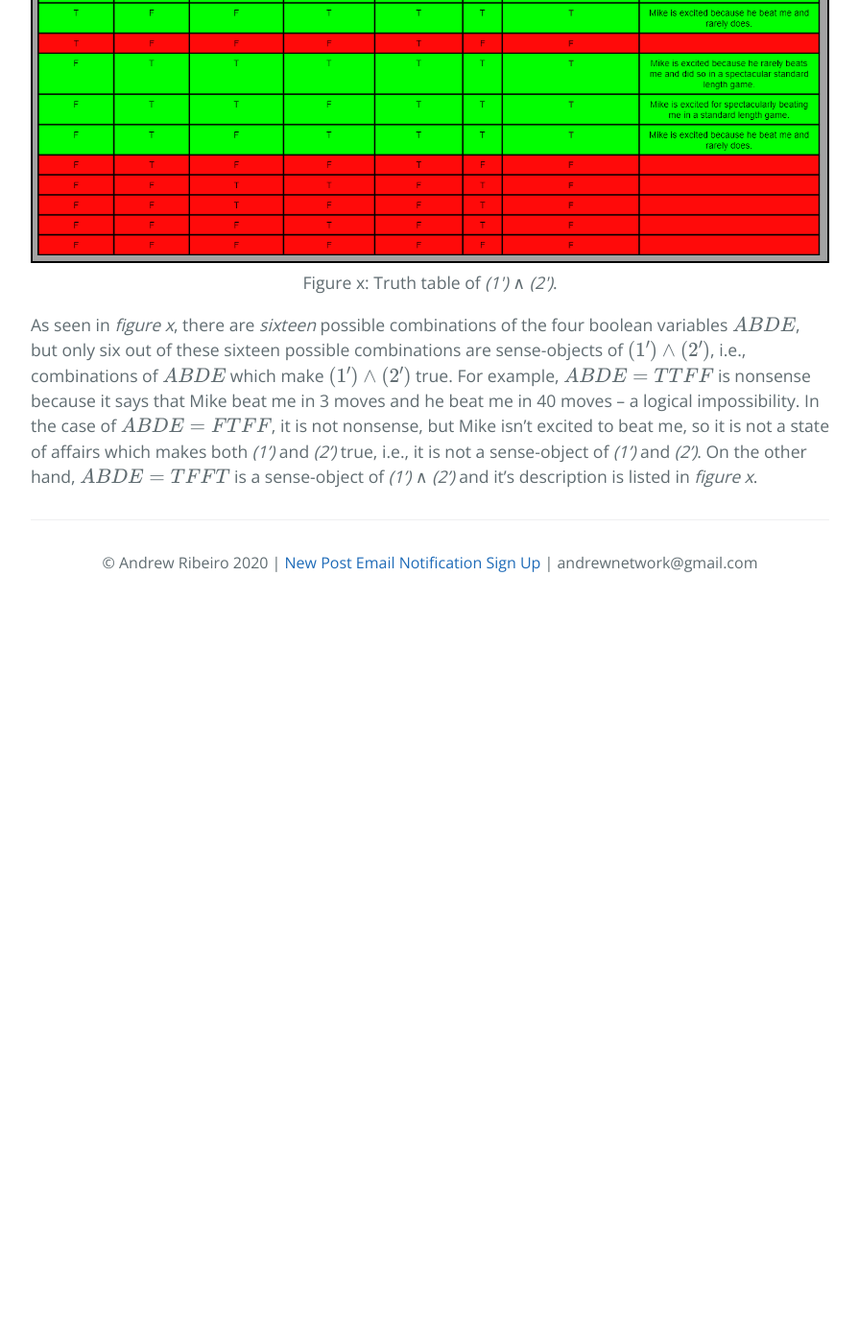
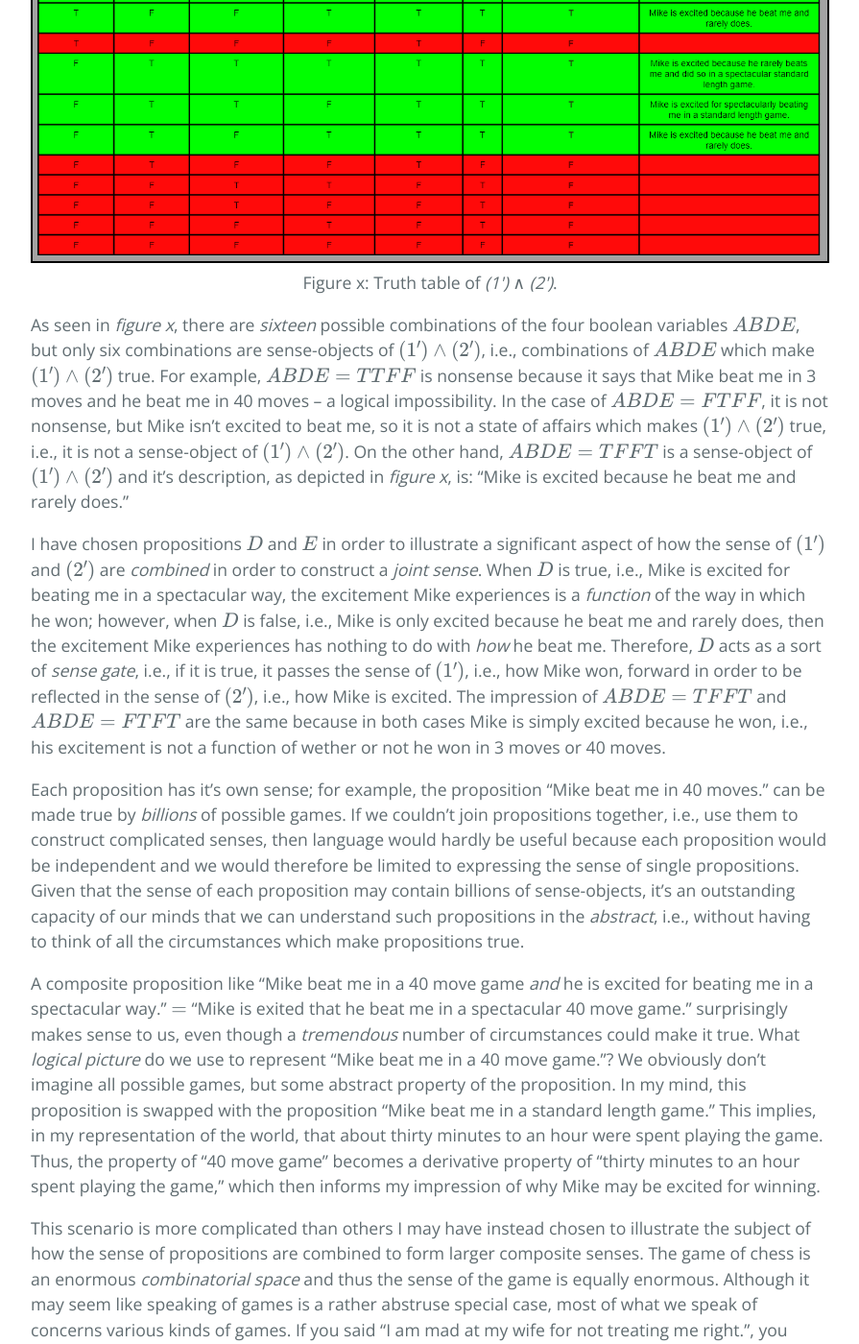
Before and after one commit to Andrewnetwork/CoronavirusBlog, a Jekyll site: the page built from sense_and_truth.md, in a window 1280 px wide and 1400 px high, scrolled down 8798 px. Shown: the whole window at 96% size, without its empty margins (192-1087 px from the left). Built offline with Jekyll 4.4.1, drawn with Linux system fonts in a browser that asks for light colours; our own code applies the rules of GitHub Pages for plain Markdown files; formulas are drawn with MathJax 3; the repository's description, which GitHub fills in, is left out; before the commit the page ends 9428 px from its top, so only the background shows below that; some of the changed text lies outside the part shown.

Commit message:
Update sense_and_truth.md

```diff
--- a/sense_and_truth.md
+++ b/sense_and_truth.md
@@ -103,14 +103,14 @@ Naturally, the context of a proposition augments its sense. Being notified of yo
 
 ## The Chess Game
 
-Suppose I said to you "Mike beat me in a game of chess.", do you know *what* I mean or do you know what I *could* mean? One can win a game of chess in many ways: saying that Mike beat me does not say *how* he beat me. If I continued and said "He was very excited about it.", do you know what this means or what it could mean? Each statement is ambiguous and both of them said together *multiplies* the ambiguity of each statement to form the ambiguity of the joint statement.
+Suppose I said to you "Mike beat me in a game of chess.", do you know *what* I mean or do you know what I *could* mean? One can win a game of chess in many ways: saying that Mike beat me does not say *how* he beat me. If I continued and said "He was very excited about it.", do you know what this means or what this could mean? Each statement is ambiguous and both of them said together *multiplies* the ambiguity of each statement to form the ambiguity of the joint statement.
 
 1. "Mike beat me in a game of chess."
 2. "He was very excited about it."
 
-The sense of proposition $(1)$ does not share the same sense as proposition $(2)$. What makes Mike win the game of chess is not what makes him excited about it; although, his excitement may be a *function* of the state of affairs which make him win. For example, suppose Mike beat me in three moves. He may be excited because beating an opponent in such few moves is rare and impressive, but these qualities driving his excitement for winning are meta-game characteristics, i.e., the rules of chess are what pertain to Mike winning and they say nothing about rarity or impressive games. We can also consider a sense-object of $(2)$ like " Mike is excited to win because he rarely beats me." This sense-object is obviously not contained by the sense of $(1)$ because Mike winning a game is *independent* of his frequency of winning against me. In simple terms: $(1)$ and $(2)$ are made true by *different information*.
+The sense of proposition $(1)$ does not share the same sense as proposition $(2)$. What makes Mike win a game of chess is not what makes him excited about it; although, his excitement may be a *function* of the state of the game. For example, suppose Mike beat me in three moves. He may be excited because beating an opponent in such few moves is rare and impressive, but these qualities driving his excitement for winning are meta-game characteristics, i.e., the rules of chess soely pertain to Mike winning and they say nothing about rare or impressive games. We may further consider a sense-object of $(2)$ like "Mike is excited to win because he rarely beats me." This sense-object is obviously not contained by the sense of $(1)$ because Mike winning a game is *independent* of his frequency of winning against me. In simple terms: $(1)$ and $(2)$ are made true by *different information*.
 
-To make this scenario accessible for analysis, we will reduce $(1)$ to $(1')$: $(A ∨ B) ∧ ¬(A ∧ B)$. Where $A =$ "Mike beat me in 3 moves." and $B =$ "Mike beat me in 40 moves." $(1')$ is a *Boolean expression* constructed with the operators of [Boolean algebra](https://en.wikipedia.org/wiki/Boolean_algebra). Instead of explaining what the symbols mean, here's what it says in English, it says: Mike beat me in 3 moves *or* he beat me in 40 moves, but he did *not* beat me in 40 moves *and* 3 moves. I call this a *reduction* because the sense of $(1)$ is far larger than the sense of $(1')$, which has only two *explicitly* stated sense-objects, i.e., $A$ and $B$. We may now construct a *truth table* which enumerates all possible truth-value assignments to $A$ and $B$ and the resulting truth-value of $(1')$:
+To make this scenario accessible for analysis, we will reduce $(1)$ to $(1')$: $(A ∨ B) ∧ ¬(A ∧ B)$. Where $A =$ "Mike beat me in 3 moves." and $B =$ "Mike beat me in 40 moves." $(1')$ is a *Boolean expression* constructed with the operators of [Boolean algebra](https://en.wikipedia.org/wiki/Boolean_algebra). Instead of explaining what the symbols mean, here's what $(1')$ says in English: Mike beat me in 3 moves *or* he beat me in 40 moves, but he did *not* beat me in 40 moves *and* 3 moves. I call this a *reduction* because the sense of $(1)$ is *far* larger than the sense of $(1')$, which has only two *explicitly* stated sense-objects, i.e., $A$ and $B$. We may now construct a *truth table* which enumerates all possible truth-value assignments to $A$ and $B$ and the resulting truth-value of $(1')$:
 
 <center>
 <figure class="image">
@@ -128,7 +128,7 @@ We will also reduce $(2)$ to $(2')$: $D ∨ E$. Where $D =$ "Mike is excited for
 </figure>
 </center>
 
-In English, when we say $(1)$ and $(2)$ as a joint statement, we simply concatenate the sentences: "Mike beat me in a game of chess. He was very excited about it." Similarly, in Boolean logic, when we assert $(1')$ and $(2')$, we use the $∧$, pronounced "and," logical connective to join them: $(1') ∧ (2') = ((A ∨ B) ∧ ¬(A ∧ B)) ∧ (D ∨ E)$. In words this says: "Mike beat me in 3 moves or he beat me in 40 moves, but he did not beat me in both 40 moves and 3 moves, and he is exited for beating me in a spectacular way or he is excited because he rarely beats me." We now construct a truth table as we did above:
+In English, when we say $(1)$ and $(2)$ as a joint statement, we simply concatenate the sentences: "Mike beat me in a game of chess. He was very excited about it." Similarly, in Boolean logic, when we assert $(1')$ and $(2')$, we use the $∧$ symbol, pronounced "and," which one of the *logical connectives* used to join Boolean expressions: $(1') ∧ (2') = ((A ∨ B) ∧ ¬(A ∧ B)) ∧ (D ∨ E)$. In words this says: "Mike beat me in 3 moves or he beat me in 40 moves, but he did not beat me in both 40 moves and 3 moves, and he is exited for beating me in a spectacular way or he is excited because he rarely beats me." We now construct a truth table as we did above:
 
 <center>
 <img src="img/truth_table_3.png" alt="Three-Lego System" style="border: 2px black solid;">
@@ -137,4 +137,16 @@ Figure x: Truth table of <i>(1')</i> ∧ <i>(2')</i>.
 </div>
 </center>
 
-As seen in *figure x*, there are *sixteen* possible combinations of the four boolean variables $ABDE$, but only six out of these sixteen possible combinations are sense-objects of $(1') ∧ (2')$, i.e., combinations of $ABDE$ which make $(1') ∧ (2')$ true.  For example, $ABDE=TTFF$ is nonsense because it says that Mike beat me in 3 moves and he beat me in 40 moves -- a logical impossibility. In the case of $ABDE=FTFF$, it is not nonsense, but Mike isn't excited to beat me, so it is not a state of affairs which makes both *(1')* and *(2')* true, i.e., it is not a sense-object of *(1')* and *(2')*. On the other hand, $ABDE=TFFT$ is a sense-object of *(1')* ∧ *(2')* and it's description is listed in *figure x*.
+As seen in *figure x*, there are *sixteen* possible combinations of the four boolean variables $ABDE$, but only six combinations are sense-objects of $(1') ∧ (2')$, i.e., combinations of $ABDE$ which make $(1') ∧ (2')$ true.  For example, $ABDE=TTFF$ is nonsense because it says that Mike beat me in 3 moves and he beat me in 40 moves -- a logical impossibility. In the case of $ABDE=FTFF$, it is not nonsense, but Mike isn't excited to beat me, so it is not a state of affairs which makes $(1') ∧ (2')$ true, i.e., it is not a sense-object of $(1') ∧ (2')$. On the other hand, $ABDE=TFFT$ is a sense-object of $(1') ∧ (2')$ and it's description, as depicted in *figure x*, is: "Mike is excited because he beat me and rarely does."
+
+I have chosen propositions $D$ and $E$ in order to illustrate a significant aspect of how the sense of $(1')$ and $(2')$ are *combined* in order to construct a *joint sense*. When $D$ is true, i.e., Mike is excited for beating me in a spectacular way, the excitement Mike experiences is a *function* of the way in which he won; however, when $D$ is false, i.e., Mike is only excited because he beat me and rarely does, then the excitement Mike experiences has nothing to do with *how* he beat me. Therefore, $D$ acts as a sort of *sense gate*, i.e., if it is true, it passes the sense of $(1')$, i.e., how Mike won, forward in order to be reflected in the sense of $(2')$, i.e., how Mike is excited. The impression of $ABDE=TFFT$ and $ABDE=FTFT$ are the same because in both cases Mike is simply excited because he won, i.e., his excitement is not a function of wether or not he won in 3 moves or 40 moves.
+
+Each proposition has it's own sense; for example, the proposition "Mike beat me in 40 moves." can be made true by *billions* of possible games. If we couldn't join propositions together, i.e., use them to construct complicated senses, then language would hardly be useful because each proposition would be independent and we would therefore be limited to expressing the sense of single propositions. Given that the sense of each proposition may contain billions of sense-objects, it's an outstanding capacity of our minds that we can understand such propositions in the *abstract*, i.e., without having to think of all the circumstances which make propositions true.
+
+A composite proposition like "Mike beat me in a 40 move game *and* he is excited for beating me in a spectacular way." $=$ "Mike is exited that he beat me in a spectacular 40 move game." surprisingly makes sense to us, even though a *tremendous* number of circumstances could make it true. What *logical picture* do we use to represent "Mike beat me in a 40 move game."? We obviously don't imagine all possible games, but some abstract property of the proposition. In my mind, this proposition is swapped with the proposition "Mike beat me in a standard length game." This implies, in my representation of the world, that about thirty minutes to an hour were spent playing the game. Thus, the property of "40 move game" becomes a derivative property of "thirty minutes to an hour spent playing the game," which then informs my impression of why Mike may be excited for winning.
+
+This scenario is more complicated than others I may have instead chosen to illustrate the subject of how the sense of propositions are combined to form larger composite senses. The game of chess is an enormous *combinatorial space* and thus the sense of the game is equally enormous. Although it may seem like speaking of games is a rather abstruse special case, most of what we speak of concerns various kinds of games. If you said "I am mad at my wife for not treating me right.", you would be speaking of the marriage game and all its complexities. Or if you said "I went to the store and bought milk.", you would be speaking of the traveling game and the purchasing game. You can certainly lose the traveling game or lose the purchasing game, i.e., fail to arrive at the store or fail to buy milk.
+
+The sense of a game is equal in magnitude to its complexity. When we talk about playing games in a sequence, where the previous game is used to inform the sense of the next game, the sense of the entire sequence becomes incredibly large and ultimately forces us to use abstract properties of the games, as mentioned above, to make sense of what is said. In the case of $(1)$ and $(2)$, Mike plays a game of chess and then plays the *excitement* game which is a function of the chess game. It may feel strange to frame *excitement* as a game, but there are events that build our excitement and depress our excitement. Many forms of entertainment play this game and we judge them according to how well they play it.
+
+We are easily fooled into believing we understand what is being said. Very few people would bat an eye at the proposition "He beat me in a game of chess.", but the sense of this proposition contains at least $10^{120}$ sense-objects in the form of possible games of chess, not to mention all the human elements involved in playing chess! A world of sense greater than the number of atoms in the universe is represented by this single innocent proposition! We cannot possibly grasp what it means *in full*, but we can at least grasp it to some degree by mapping it to an abstract representation; which in this case is a *victory representation*. We know that someone gaining victory over another may lead to conflict, or that we owe praise to the victor, or that we have a better idea on who to bet on next time, etc. In most cases, we are just interested in *actionable abstractions* which allow us to understand how we should respond to events in our world, but sometimes we wish to *savor the sense* of events, i.e., to use their motions to stimulate our imagination and passion for understanding -- there's a world in every truth!
```
